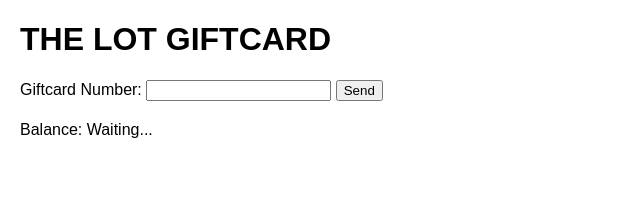
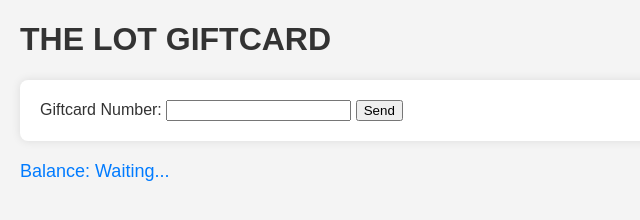
Before and after one commit to dandradeTHELOT/GiftCardBalanceTHELOT, a website: page index.html in a window 1280 px wide. Shown: the whole page, without its empty margins (0-640 px from the left). Drawn offline with Linux system fonts and the light colour scheme.

Commit message:
Update style.css

```diff
--- a/style.css
+++ b/style.css
@@ -1,12 +1,20 @@
 body {
     font-family: Arial, sans-serif;
     margin: 20px;
+    background-color: #f4f4f4; /* Color de fondo de la página */
+    color: #333; /* Color del texto */
 }
 
 form {
     margin-bottom: 20px;
+    background-color: #fff; /* Fondo blanco para el formulario */
+    padding: 20px; /* Espaciado dentro del formulario */
+    border-radius: 8px; /* Bordes redondeados */
+    box-shadow: 0 0 10px rgba(0, 0, 0, 0.1); /* Sombra del formulario */
 }
 
 #result {
     margin-top: 20px;
+    font-size: 18px; /* Tamaño de fuente del resultado */
+    color: #007bff; /* Color del texto del resultado */
 }
```
